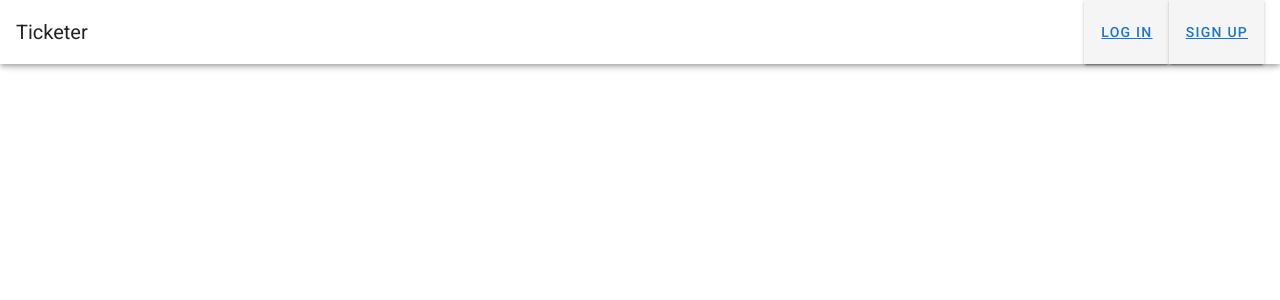
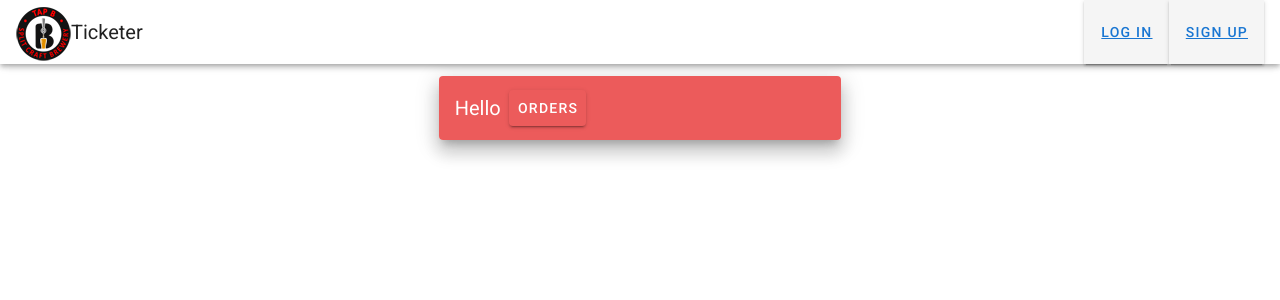
Before and after one commit to furiousdom/tapper, a Vue app in the folder client/: page /dashboard in a window 1280 px wide. Shown: the top 300 px of the page. Built offline with nearby package versions, Linux system fonts and the light colour scheme.

Commit message:
Added basic UI structure
- Added Orders and Dashboard components
- Created routing for those components
- Added basic routing between log in and out states

```diff
--- /dev/null
+++ b/client/src/components/Dashboard.vue
@@ -0,0 +1,37 @@
+<template>
+  <v-content>
+    <v-container
+      fluid>
+      <v-row
+        align="center"
+        justify="center">
+        <v-col
+          cols="12"
+          sm="8"
+          md="4">
+          <v-card class="elevation-12">
+            <v-toolbar
+              color="rgb(236, 91, 91)"
+              dark
+              flat>
+              <v-toolbar-title>Hello</v-toolbar-title>
+              <v-card-actions>
+                <v-btn @click="navigateTo({ name:'orders' })" color="rgb(236, 91, 91)">Orders</v-btn>
+              </v-card-actions>
+            </v-toolbar>
+          </v-card>
+        </v-col>
+      </v-row>
+    </v-container>
+  </v-content>
+</template>
+
+<script>
+export default {
+  methods: {
+    navigateTo (route) {
+      this.$router.push(route)
+    }
+  }
+}
+</script>
--- a/client/src/components/Header.vue
+++ b/client/src/components/Header.vue
@@ -2,18 +2,25 @@
   <v-app-bar
     app
     color="white">
-    <!-- TODO: Implement this
     <div class="d-flex align-center">
       <v-img
         alt="TapB Logo"
         class="shrink mt-1 hidden-sm-and-down"
         contain
         src="../assets/tapb-logo.svg" />
-    </div>-->
+    </div>
 
-    <span @click="navigateTo('root')">
+    <span @click="navigateTo({ name: 'root' })">
       <v-toolbar-title class="mr-4">Ticketer</v-toolbar-title>
     </span>
+
+    <v-toolbar-items>
+      <v-btn
+        v-if="$store.state.isUserLoggedIn"
+        @click="navigateTo('dashboard')">
+        Dashboard
+      </v-btn>
+    </v-toolbar-items>
 
     <v-spacer></v-spacer>
 
@@ -30,6 +37,11 @@
           SIGN UP
         </router-link>
       </v-btn>
+      <v-btn
+        v-if="$store.state.isUserLoggedIn"
+        @click="logout">
+        LOG OUT
+      </v-btn>
     </v-toolbar-items>
   </v-app-bar>
 </template>
@@ -37,13 +49,24 @@
 <script>
 export default {
   methods: {
+    logout () {
+      this.$store.dispatch('setToken', null)
+      this.$store.dispatch('setUser', null)
+      this.navigateTo({ name: 'root' })
+    },
     navigateTo (route) {
-      this.$router.push(route)
+      if (route === 'root') this.rootRedirect(route)
+      else {
+        this.$router.push(route)
+      }
+    },
+    rootRedirect (route) {
+      if (this.$store.state.isUserLoggedIn) {
+        this.$router.push({ name: 'dashboard' })
+      } else {
+        this.$router.push(route)
+      }
     }
   }
 }
 </script>
-
-<!-- Add "scoped" attribute to limit CSS to this component only -->
-<style scoped>
-</style>
--- a/client/src/components/Login.vue
+++ b/client/src/components/Login.vue
@@ -1,5 +1,4 @@
 <template>
-  <v-app id="inspire">
   <v-content>
     <v-container
       fluid>
@@ -37,7 +36,6 @@
       </v-row>
     </v-container>
   </v-content>
-  </v-app>
 </template>
 
 <script>
@@ -63,6 +61,7 @@ export default {
         })
         this.$store.dispatch('setToken', response.data.token)
         this.$store.dispatch('setUser', response.data.user)
+        this.$router.push('dashboard')
       } catch (err) {
         this.error = err.response.data.error
         console.log(err)
--- /dev/null
+++ b/client/src/components/Orders.vue
@@ -0,0 +1,32 @@
+<template>
+  <v-content>
+    <v-container
+      fluid>
+      <v-row
+        align="center"
+        justify="center">
+        <v-col
+          cols="12"
+          sm="8"
+          md="4">
+          <v-card class="elevation-12">
+            <v-toolbar
+              color="rgb(236, 91, 91)"
+              dark
+              flat>
+              <v-toolbar-title>Orders</v-toolbar-title>
+            </v-toolbar>
+          </v-card>
+        </v-col>
+      </v-row>
+    </v-container>
+  </v-content>
+</template>
+
+<script>
+export default {
+  methods: {
+    navigateTo: (route) => this.$router.push(route)
+  }
+}
+</script>
--- a/client/src/components/Register.vue
+++ b/client/src/components/Register.vue
@@ -1,5 +1,4 @@
 <template>
-  <v-app id="inspire">
   <v-content>
     <v-container
       fluid>
@@ -37,7 +36,6 @@
       </v-row>
     </v-container>
   </v-content>
-  </v-app>
 </template>
 
 <script>
--- a/client/src/router/index.js
+++ b/client/src/router/index.js
@@ -3,6 +3,8 @@ import VueRouter from 'vue-router'
 import Hello from '@/components/Hello'
 import Register from '@/components/Register'
 import Login from '@/components/Login'
+import Dashboard from '@/components/Dashboard'
+import Orders from '@/components/Orders'
 
 Vue.use(VueRouter)
 
@@ -21,6 +23,16 @@ const routes = [
     path: '/login',
     name: 'login',
     component: Login
+  },
+  {
+    path: '/dashboard',
+    name: 'dashboard',
+    component: Dashboard
+  },
+  {
+    path: '/orders',
+    name: 'orders',
+    component: Orders
   }
   // {
   //   path: '/about',
```
Lines whose indentation alone changed are shown as unchanged.
